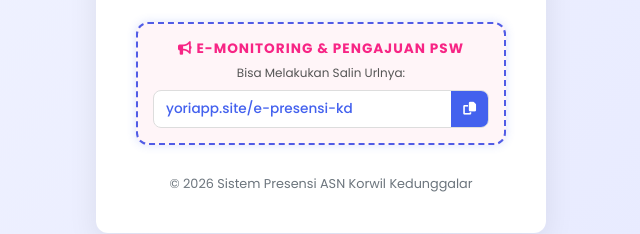
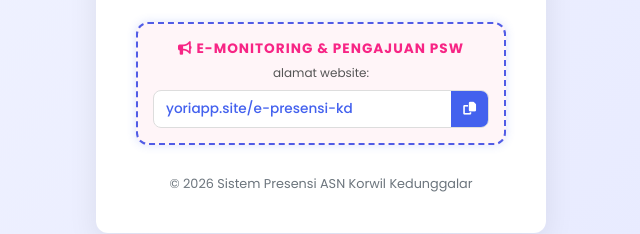
Before and after one commit to yorian99/e-pk, a website: page public/index.html in a window 1280 px wide. Shown: the part 662-896 px from the top of the page, 319-959 px from the left. Drawn offline with Linux system fonts and the light colour scheme.

Commit message:
Update index.html

```diff
--- a/public/index.html
+++ b/public/index.html
@@ -380,7 +380,7 @@
     <!-- Info E-Monitoring & Alamat Baru (Sekarang DIBAWAH form login) -->
     <div class="info-bar">
       <div class="info-title"><i class="fas fa-bullhorn"></i> E-MONITORING & PENGAJUAN PSW</div>
-      <p style="font-size: 0.75rem; color: #555;">Bisa Melakukan Salin Urlnya:</p>
+      <p style="font-size: 0.75rem; color: #555;">alamat website:</p>
       <div class="info-link-container">
         <div class="info-url" id="newUrl">yoriapp.site/e-presensi-kd</div>
         <button class="copy-btn" id="copyUrlBtn" title="Salin Link">
```
